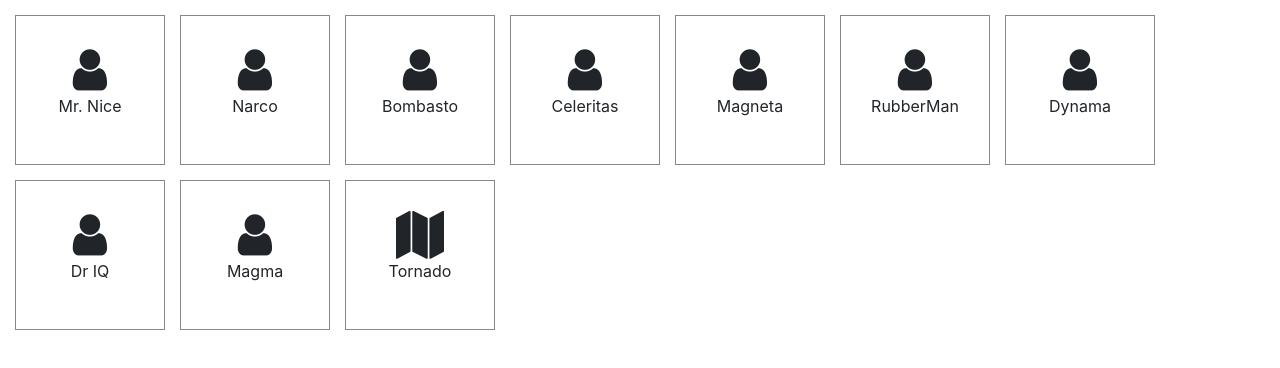
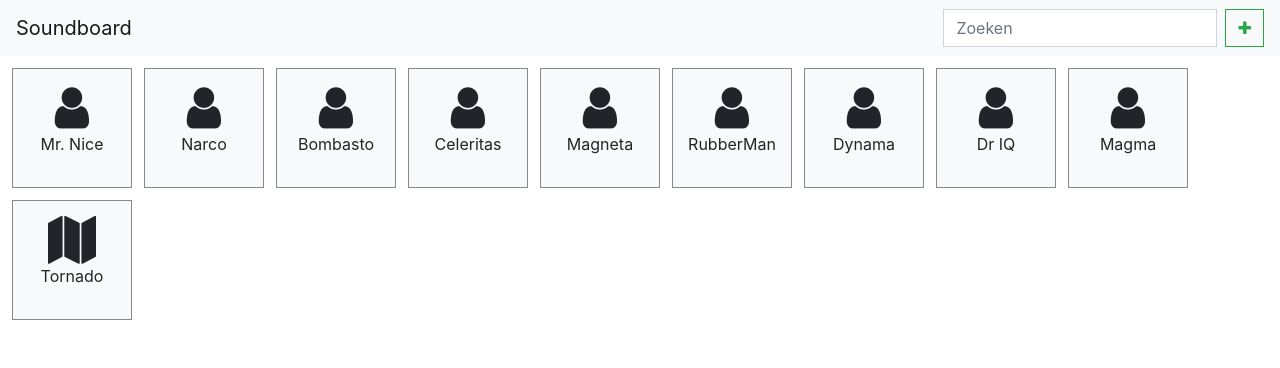
Before and after one commit to tijsmoree/soundboard, an Angular app: page / in a window 1280 px wide. Shown: the top 368 px of the page. Built offline with nearby package versions, Linux system fonts and the light colour scheme.

Commit message:
Made possible to search

```diff
--- a/src/app/app.component.css
+++ b/src/app/app.component.css
@@ -0,0 +1,4 @@
+.search {
+  width: inherit;
+  margin-right: 0.5rem !important;
+}
--- a/src/app/app.component.html
+++ b/src/app/app.component.html
@@ -1 +1,12 @@
-<app-sound *ngFor="let sound of sounds" [sound]="sound"></app-sound>
+<nav class="navbar navbar-expand-lg navbar-light bg-light justify-content-between">
+  <a class="navbar-brand" href="/">Soundboard</a>
+
+  <div id="navbarSupportedContent">
+    <div class="form-inline my-2 my-lg-0 float-right">
+      <input [(ngModel)]="search" class="form-control mr-sm-2 search" type="search" placeholder="Zoeken" aria-label="Zoeken">
+      <button class="btn btn-outline-success my-2 my-sm-0"><span class="fa fa-plus"></span></button>
+    </div>
+  </div>
+</nav>
+
+<app-sound *ngFor="let sound of sounds | filter : 'name' : search" [sound]="sound"></app-sound>
--- a/src/app/app.module.ts
+++ b/src/app/app.module.ts
@@ -1,19 +1,23 @@
 import { NgModule } from '@angular/core';
 import { BrowserModule } from '@angular/platform-browser';
+import { FormsModule }   from '@angular/forms';
 
 import {NgbModule} from '@ng-bootstrap/ng-bootstrap';
 
 import { AppComponent } from './app.component';
 import { SoundComponent } from './sound/sound.component';
+import { FilterPipe } from './filter.pipe';
 
 @NgModule({
   declarations: [
     AppComponent,
-    SoundComponent
+    SoundComponent,
+    FilterPipe
   ],
   imports: [
     BrowserModule,
-    NgbModule.forRoot()
+    NgbModule.forRoot(),
+    FormsModule
   ],
   providers: [],
   bootstrap: [AppComponent]
--- /dev/null
+++ b/src/app/filter.pipe.ts
@@ -0,0 +1,15 @@
+import { Pipe, PipeTransform } from '@angular/core'
+
+@Pipe({
+  name: 'filter'
+})
+export class FilterPipe implements PipeTransform {
+
+  transform(items: any[], field: string, filter: string): any {
+    if (!items || !filter) {
+      return items
+    }
+
+    return items.filter(item => item[field].toLowerCase().includes(filter.toLowerCase()))
+  }
+}
--- a/src/app/sound/sound.component.css
+++ b/src/app/sound/sound.component.css
@@ -1,10 +1,6 @@
 .btn-sq {
-  width: 150px !important;
-  height: 150px !important;
+  width: 120px !important;
+  height: 120px !important;
   border: 1px solid #888;
-  margin-left: 15px; margin-top: 15px;
+  margin-left: 12px; margin-top: 12px;
 }
-
-.btn-sq:hover {
-  border-color: #222;
-}
--- a/src/app/sound/sound.component.html
+++ b/src/app/sound/sound.component.html
@@ -1,4 +1,4 @@
-<button class="btn btn-sq btn-default" (click)="play(sound.id)">
-  <i class="fa fa-{{sound.icon}} fa-3x"></i>
+<button class="btn btn-sq btn-light" (click)="play(sound.id)">
+  <span class="fa fa-{{sound.icon}} fa-3x"></span>
   <p>{{sound.name}}</p>
 </button>
```
Also changed, not shown: 1 other file (tests, documents, lock files or other folders).
